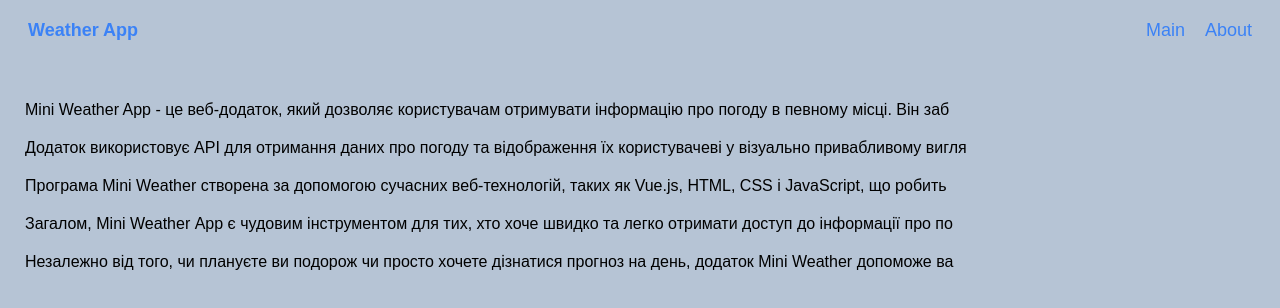
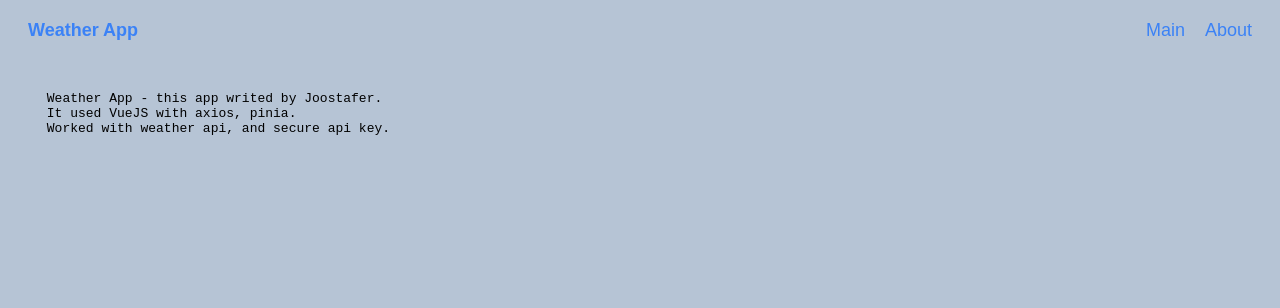
Before and after one commit to Joostafer/weather_vue, a Vue app: page /about in a window 1280 px wide. Shown: the top 308 px of the page. Built offline with nearby package versions, Linux system fonts and the light colour scheme.

Commit message:
edit about page

```diff
--- a/netlify-functions/weather.js
+++ b/netlify-functions/weather.js
@@ -20,7 +20,7 @@ exports.handler = async function(event, context) {
     } catch (error) {
         return {
             statusCode: 500,
-            body: JSON.stringify({ msg: '500 '+url, error:error }),
+            body: JSON.stringify({ error:error.message }),
         };
     }
 };
--- a/src/components/About.vue
+++ b/src/components/About.vue
@@ -1,11 +1,10 @@
 <template>
   <div class="about">
-    <p>Mini Weather App - це веб-додаток, який дозволяє користувачам отримувати інформацію про погоду в певному місці.
-    Він заб</p>
-    <p>Додаток використовує API для отримання даних про погоду та відображення їх користувачеві у візуально привабливому вигля</p>
-    <p>Програма Mini Weather створена за допомогою сучасних веб-технологій, таких як Vue.js, HTML, CSS і JavaScript, що робить </p>
-    <p>Загалом, Mini Weather Арр є чудовим інструментом для тих, хто хоче швидко та легко отримати доступ до інформації про по</p>
-    <p>Незалежно від того, чи плануєте ви подорож чи просто хочете дізнатися прогноз на день, додаток Mini Weather допоможе ва</p>
+    <pre>
+      Weather App - this app writed by Joostafer.
+      It used VueJS with axios, pinia.
+      Worked with weather api, and secure api key.
+    </pre>
   </div>
 </template>
 
--- a/src/components/Weather.vue
+++ b/src/components/Weather.vue
@@ -2,7 +2,6 @@
 
   <div class="weather" :class="typeof weather?.main !='undefined' && (weather?.main.temp - 273.15) > 16 ? 'warm':''">
     <div class="main">
-      <div class="search-box">
       <input
           type="text"
           id="city"
@@ -11,6 +10,7 @@
           v-model="city"
           @keyup="onInput"
       >
+      <div class="search-box">
 
         <div v-if="weather?.main" class="weather-container">
           <div class="weather-wrap">
@@ -94,8 +94,13 @@ export default defineComponent({
     .search-box {
       width: 100%;
       margin-bottom: 30px;
+      height: 100vh;
+      display: flex;
+      justify-content: center;
+      align-items: center;
+      flex-direction: column;
     }
-    .search-box .search-bar {
+    .search-bar {
       display: block;
       width: 100%;
       padding: 15px;
@@ -109,7 +114,7 @@ export default defineComponent({
       border-radius: 0 16px 0 16px;
       transition: 0.4s;
     }
-    .search-box .search-bar:focus {
+    .search-bar:focus {
       box-shadow: 0 0 16px rgba(0,0,0,0.25);
       background-color: rgba(255,255,255,0.75);
       border-radius: 16px 0 16px 0;
```
Lines whose indentation alone changed are shown as unchanged.
